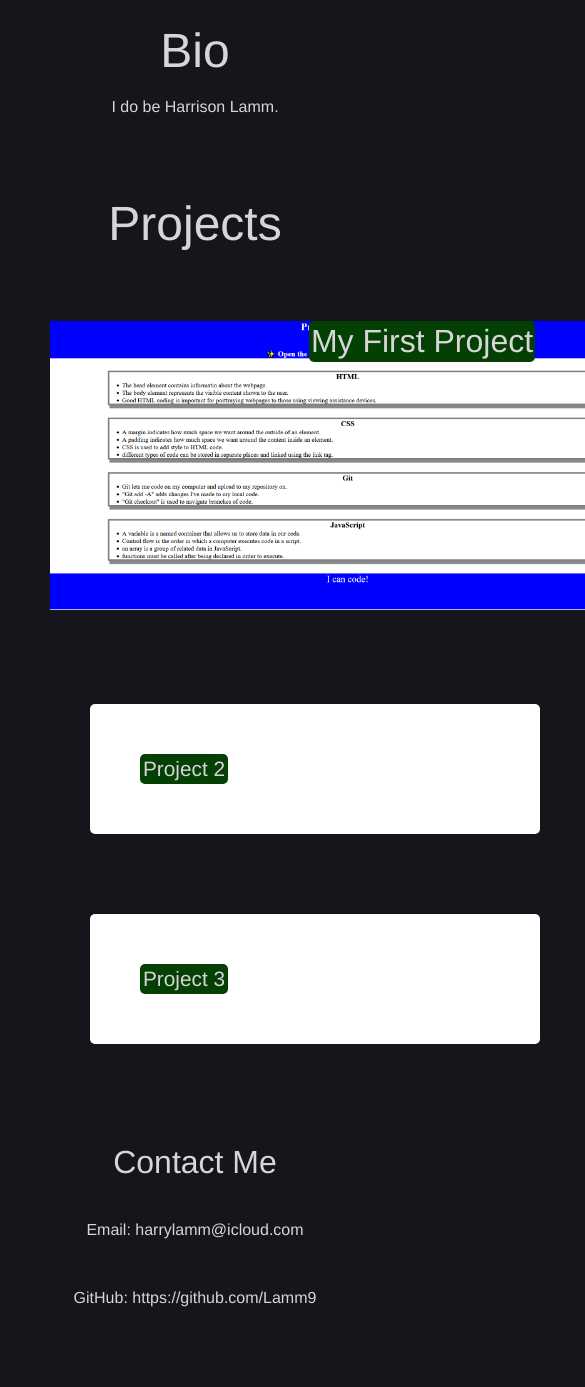
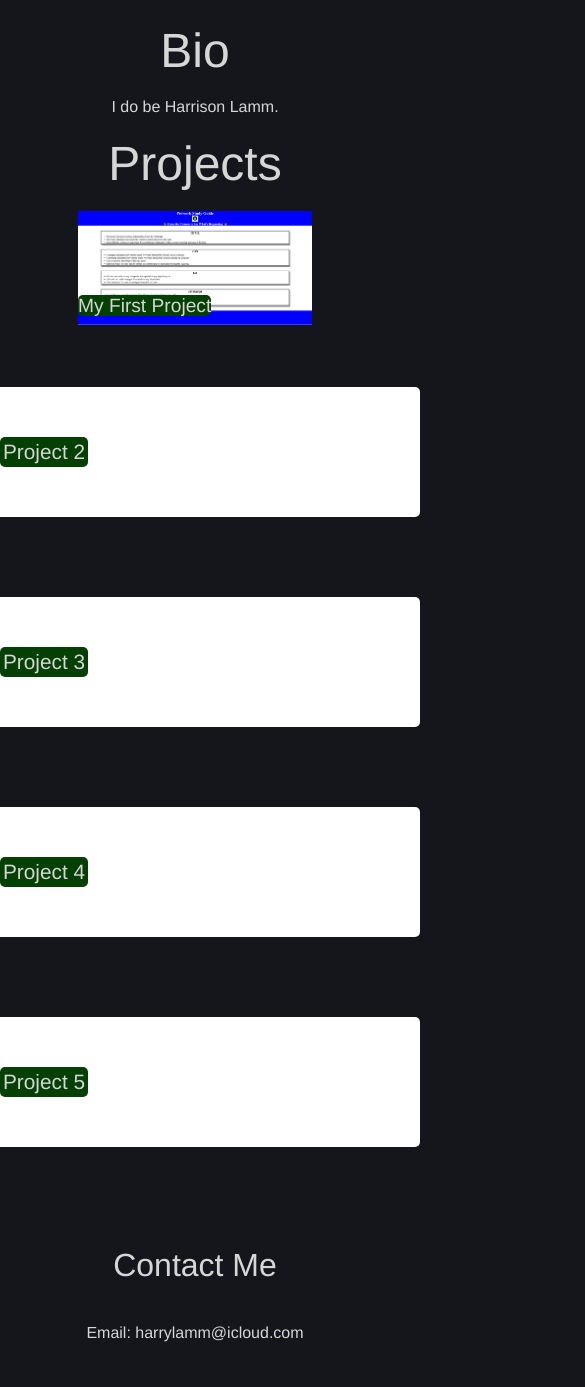
Before and after one commit to Lamm9/Portfolio, a plain HTML site: page index.html in a window 390 px wide. Shown: the part 428-1815 px from the top of the page, 585 px wide, since content can reach past the window. Drawn offline with Linux system fonts and the light colour scheme.

Commit message:
fixed css

```diff
--- a/assets/css/style.css
+++ b/assets/css/style.css
@@ -71,7 +71,7 @@ p {
 
 .card {
     padding: 50px;
-    margin: 40px 90px 40px 90px;
+    margin: 40px 100px 40px 100px;
     background-color: white;
     display: inline-flex;
     flex-wrap: wrap;
@@ -85,6 +85,14 @@ p {
     background-color: var(--green);
     padding: 3px;
     border-radius: 5px;
+    position: relative;
+    left:-20px;
+}
+
+#Cards {
+    display: flex;
+    flex-wrap: wrap;
+    margin-left: 16%;
 }
 
 #Bio {
@@ -93,8 +101,9 @@ p {
 }
 
 #Projects {
-    margin-top: 60px;
-    position: relative;
+    display: flex;
+    flex-direction: column;
+    align-items: center;
 }
 
 #StudyGuide {
@@ -102,20 +111,22 @@ p {
 }
 
 #First {
-    padding: 50px;
-    margin: auto;
+    width: 60%;
+}
+
+#First a {
     display: flex;
-    width: 100vh;
-    border-radius: 5px;
-    position: relative;
+    align-items: center;
     justify-content: center;
 }
 
 #FP {
-    position: absolute;
+    position: relative;
     background-color: var(--green);
+    left: 5px;
+    bottom: 100px;
+    width: 30%;
     border-radius: 5px;
-    padding:2px;
 }
 
 #Contact {
@@ -148,6 +159,10 @@ a img:hover {
 }
 
 @media screen and (max-width:1180px) {
+    body {
+        flex-direction: row;
+    }
+
     header {
         justify-content: center;
     }
@@ -161,12 +176,19 @@ a img:hover {
     }
 
     #StudyGuide {
-        width: 80%;
+        width: 100vh;
         height: auto;
     }
 
     #FP {
+        font-size: 1.2rem;
+        display: inline;
+        left:0px;
+        bottom:30px;
+    }
 
+    #Cards {
+        margin:0;
     }
 
 }
--- a/index.html
+++ b/index.html
@@ -38,12 +38,21 @@
             </a>
             <h3 id="FP">My First Project</h3>
         </section>
+
+        <div id="Cards">
             <section class="card">
                 <h3>Project 2</h3>
             </section>
             <section class="card">
                 <h3>Project 3</h3>
             </section>
+            <section class="card">
+                <h3>Project 4</h3>
+            </section>
+            <section class="card">
+                <h3>Project 5</h3>
+            </section>
+        </div>
     </div>
 
     <div id="Contact">
```
Lines whose indentation alone changed are shown as unchanged.
